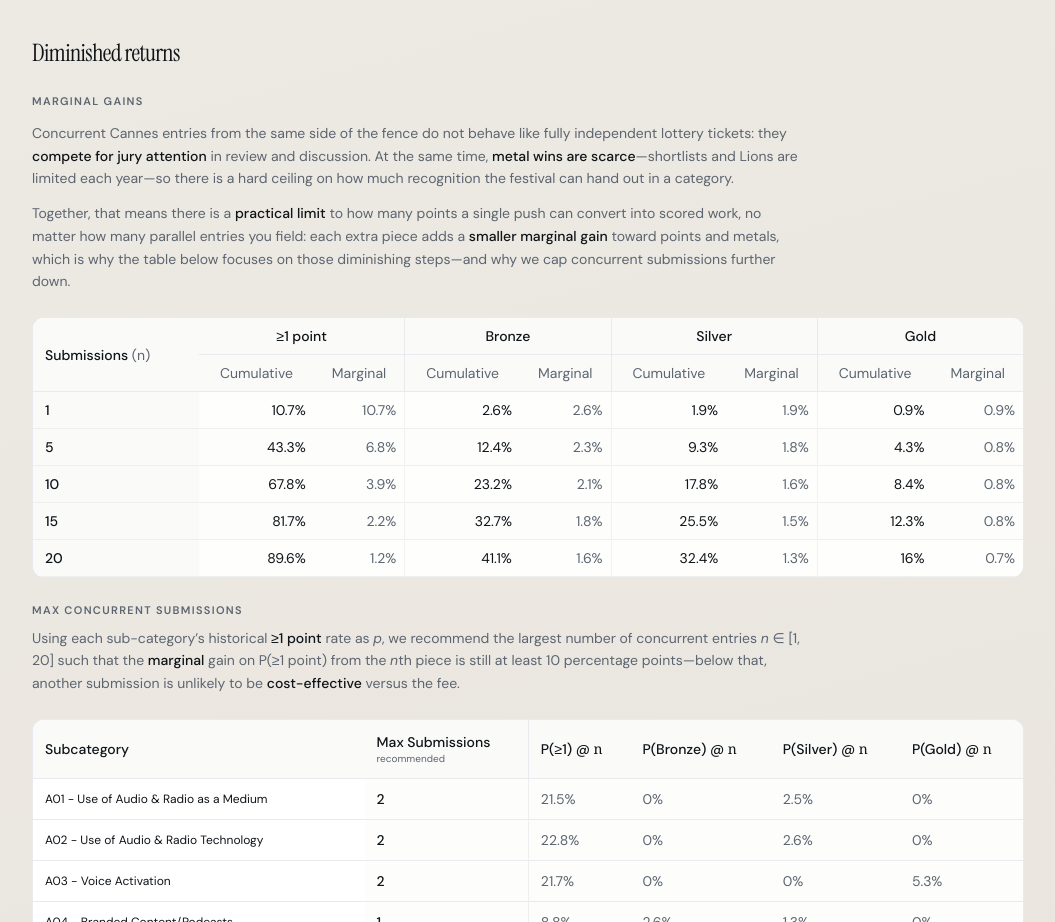
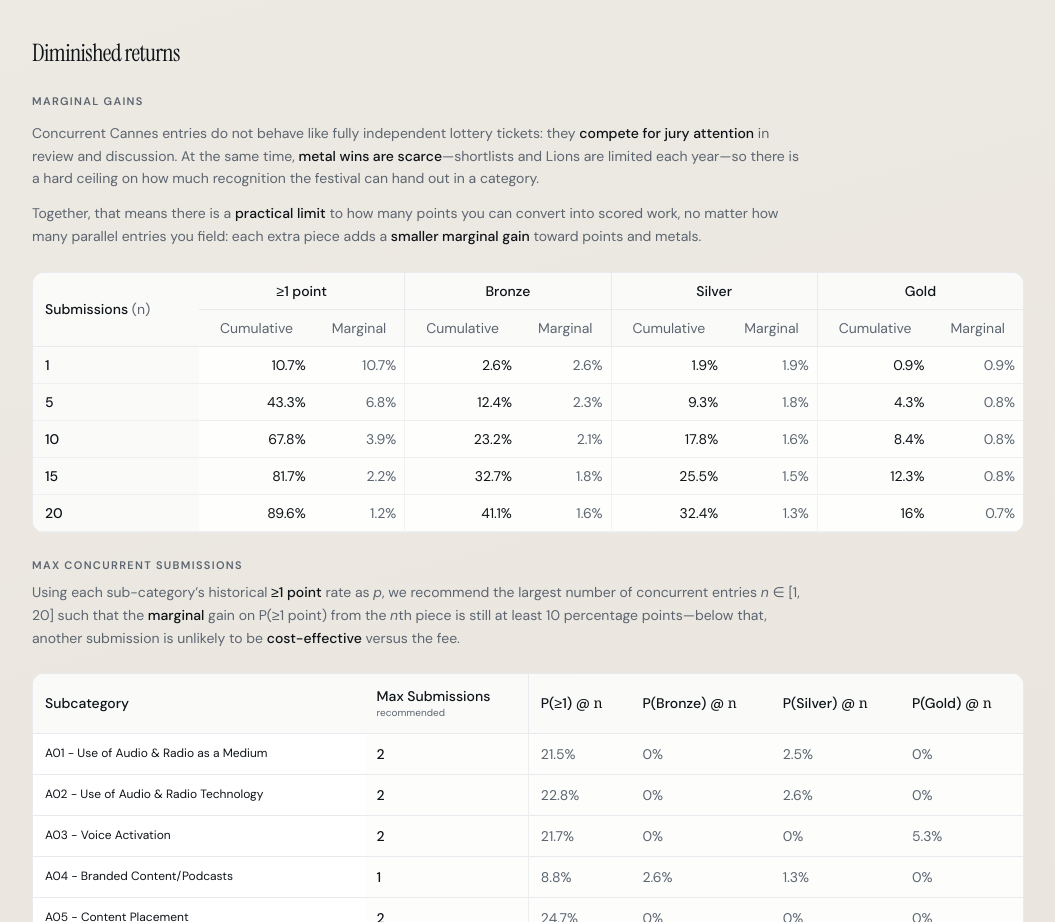
Before and after one commit to inoffensive/CannesDecoded, a React (Vite) app in the folder web/: page /category/audio-radio in a window 1280 px wide. Shown: the part 4580-5502 px from the top of the page, without its empty margins (112-1167 px from the left). Built offline with nearby package versions, Linux system fonts and the light colour scheme.

Commit message:
Copy: tighten Marginal Gains intro (diminished returns)
Made-with: Cursor

```diff
--- a/web/src/pages/CategoryDetailPage.tsx
+++ b/web/src/pages/CategoryDetailPage.tsx
@@ -473,7 +473,7 @@ export default function CategoryDetailPage() {
             </h3>
             <div className="max-w-3xl space-y-3 text-sm leading-relaxed text-[var(--color-cannes-muted)]">
               <p>
-                Concurrent Cannes entries from the same side of the fence do not behave like fully independent lottery tickets: they{" "}
+                Concurrent Cannes entries do not behave like fully independent lottery tickets: they{" "}
                 <strong className="font-medium text-[var(--color-cannes-ink)]">compete for jury attention</strong> in review and discussion.
                 At the same time,{" "}
                 <strong className="font-medium text-[var(--color-cannes-ink)]">metal wins are scarce</strong>—shortlists and Lions are
@@ -481,10 +481,9 @@ export default function CategoryDetailPage() {
               </p>
               <p>
                 Together, that means there is a <strong className="font-medium text-[var(--color-cannes-ink)]">practical limit</strong> to
-                how many points a single push can convert into scored work, no matter how many parallel entries you field: each extra piece
-                adds a <strong className="font-medium text-[var(--color-cannes-ink)]">smaller marginal gain</strong> toward points
-                {isTitaniumCategory ? " and Titanium Lions" : " and metals"},
-                which is why the table below focuses on those diminishing steps—and why we cap concurrent submissions further down.
+                how many points you can convert into scored work, no matter how many parallel entries you field: each extra piece adds a{" "}
+                <strong className="font-medium text-[var(--color-cannes-ink)]">smaller marginal gain</strong> toward points
+                {isTitaniumCategory ? " and Titanium Lions" : " and metals"}.
               </p>
             </div>
           </div>
```
